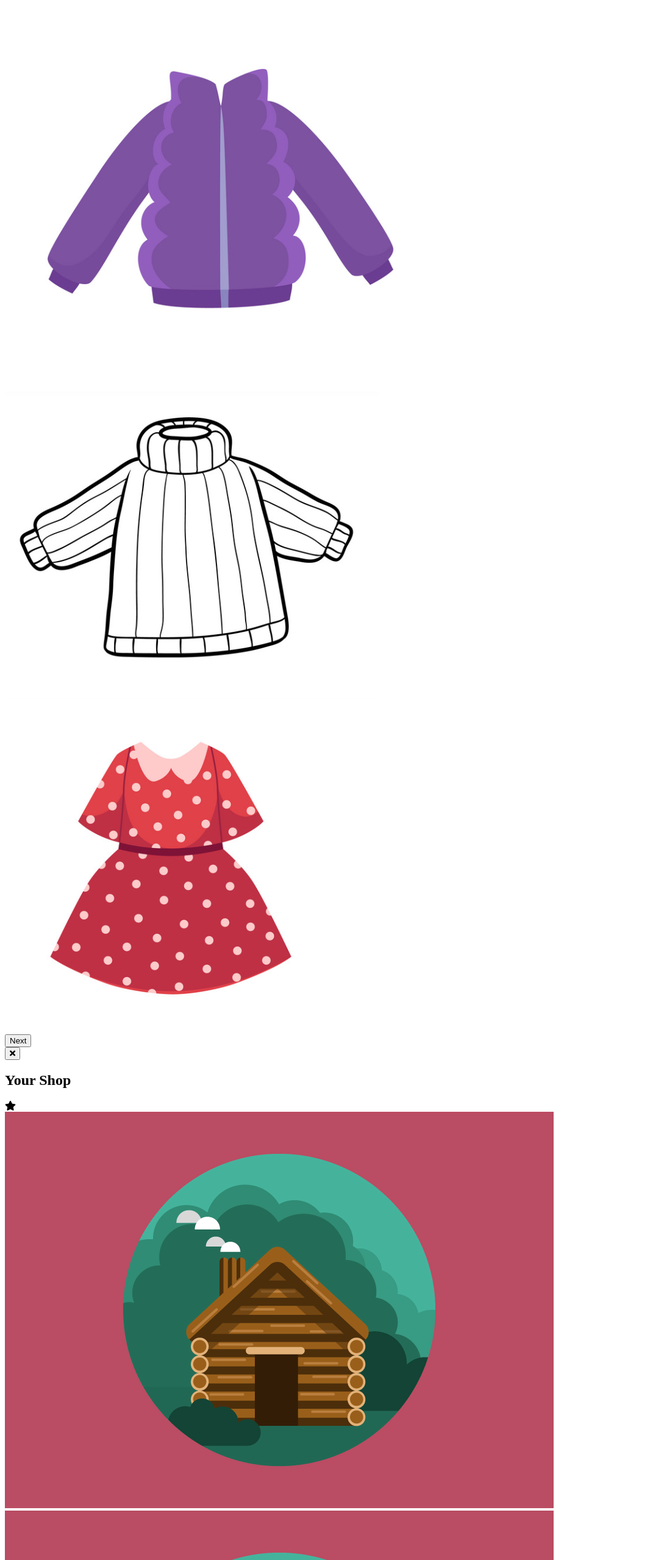
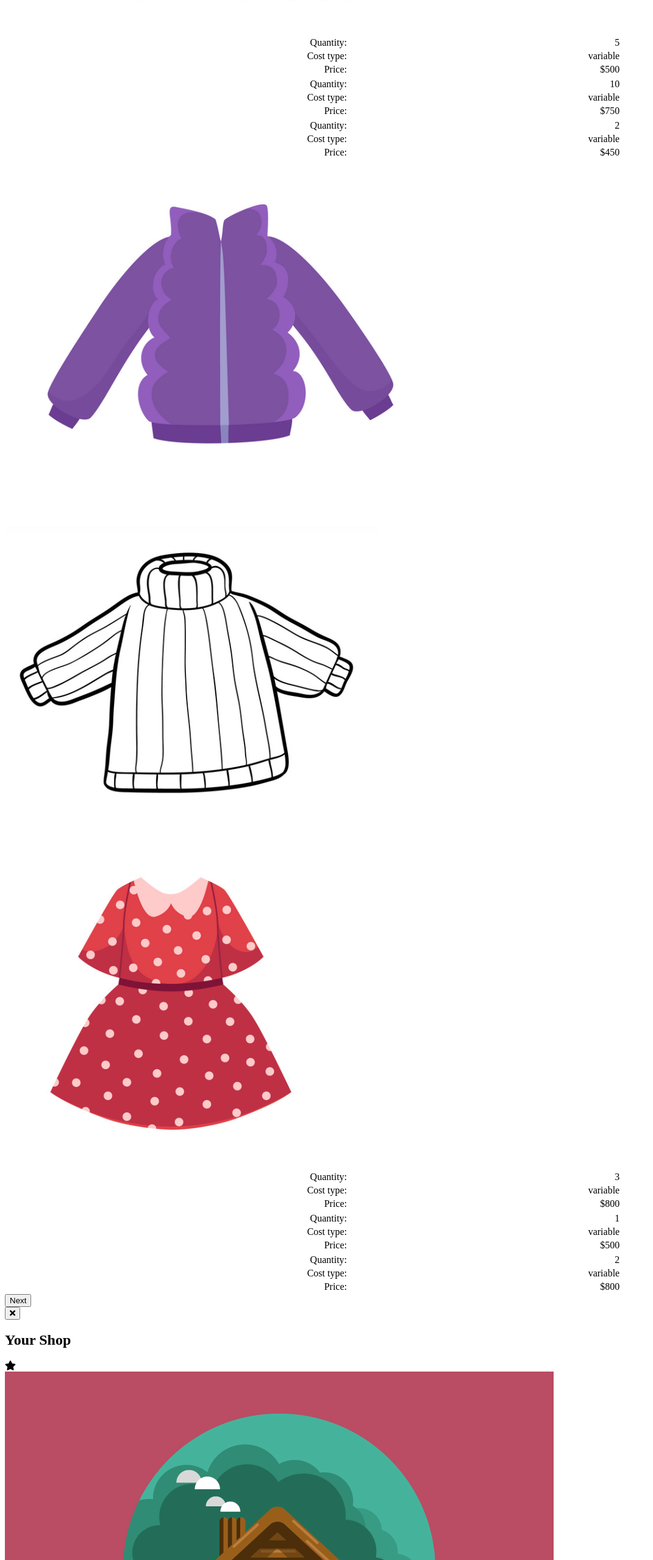
Before and after one commit to ayuzou/cmdfinance, a website with bundled scripts: page index.html in a window 1280 px wide. Shown: the part 8450-11008 px from the top of the page at 61% size, without its empty margins (0-1071 px from the left). Built offline with nearby package versions, Linux system fonts and the light colour scheme; files whose address does not match are found by name.

Commit message:
add no assets popup and price, quantity, cost type to assets with items

```diff
--- a/index.html
+++ b/index.html
@@ -121,6 +121,7 @@
           </div>
         </div>
 
+        <!-- Portfolio Item 5 -->
         Income statement
         <div class="col-md-6 col-lg-4">
           <div class="portfolio-item mx-auto" data-toggle="modal" data-target="#portfolioModal4">
@@ -134,6 +135,7 @@
         </div>
 
         <!-- Portfolio Item 5 -->
+        Assets no items
         <div class="col-md-6 col-lg-4">
           <div class="portfolio-item mx-auto" data-toggle="modal" data-target="#portfolioModal5">
             <div class="portfolio-item-caption d-flex align-items-center justify-content-center h-100 w-100">
@@ -342,27 +344,127 @@
                 </div>
                 <!-- Portfolio Modal - Image -->
                   <div class="row">
-                      <div class="col-md col-lg">
+                      <div class="col-md-4 col-lg-4">
                           <img class="img-fluid" src="img/portfolio/bluejeans.png" alt="">
                       </div>
-                      <div class="col-md col-lg">
+                      <div class="col-md-4 col-lg-4">
                           <img class="img-fluid" src="img/portfolio/greendress.png" alt="">
                       </div>
-                      <div class="col-md col-lg">
+                      <div class="col-md-4 col-lg-4">
                           <img class="img-fluid" src="img/portfolio/orangeshirt.png" alt="">
+                      </div>
+                  </div>
+                  <div class="row">
+                      <div class="col-md-4 col-lg-4">
+                          <table style="width:80%">
+                              <tr style="text-align: right">
+                                  <td>Quantity:</td>
+                                  <td>5</td>
+                              </tr>
+                              <tr style="text-align: right">
+                                  <td>Cost type:</td>
+                                  <td>variable</td>
+                              </tr>
+                              <tr style="text-align: right">
+                                  <td>Price:</td>
+                                  <td>$500</td>
+                              </tr>
+                          </table>
+                      </div>
+                      <div class="col-md-4 col-lg-4">
+                          <table style="width:80%">
+                              <tr style="text-align: right">
+                                  <td>Quantity:</td>
+                                  <td>10</td>
+                              </tr>
+                              <tr style="text-align: right">
+                                  <td>Cost type:</td>
+                                  <td>variable</td>
+                              </tr>
+                              <tr style="text-align: right">
+                                  <td>Price:</td>
+                                  <td>$750</td>
+                              </tr>
+                          </table>
+                      </div>
+                      <div class="col-md-4 col-lg-4">
+                          <table style="width:80%">
+                              <tr style="text-align: right">
+                                  <td>Quantity:</td>
+                                  <td>2</td>
+                              </tr>
+                              <tr style="text-align: right">
+                                  <td>Cost type:</td>
+                                  <td>variable</td>
+                              </tr>
+                              <tr style="text-align: right">
+                                  <td>Price:</td>
+                                  <td>$450</td>
+                              </tr>
+                          </table>
                       </div>
                   </div>
                   <div class="divider-custom"></div>
                   <div class="divider-custom-line"></div>
                   <div class="row">
-                      <div class="col-md col-lg">
+                      <div class="col-md-4 col-lg-4">
                           <img class="img-fluid" src="img/portfolio/purplejacket.png" alt="">
                       </div>
-                      <div class="col-md col-lg">
+                      <div class="col-md-4 col-lg-4">
                           <img class="img-fluid" src="img/portfolio/whitesweater.png" alt="">
                       </div>
-                      <div class="col-md col-lg">
+                      <div class="col-md-4 col-lg-4">
                           <img class="img-fluid" src="img/portfolio/reddress.png" alt="">
+                      </div>
+                  </div>
+                  <div class="row">
+                      <div class="col-md-4 col-lg-4">
+                          <table style="width:80%">
+                              <tr style="text-align: right">
+                                  <td>Quantity:</td>
+                                  <td>3</td>
+                              </tr>
+                              <tr style="text-align: right">
+                                  <td>Cost type:</td>
+                                  <td>variable</td>
+                              </tr>
+                              <tr style="text-align: right">
+                                  <td>Price:</td>
+                                  <td>$800</td>
+                              </tr>
+                          </table>
+                      </div>
+                      <div class="col-md-4 col-lg-4">
+                          <table style="width:80%">
+                              <tr style="text-align: right">
+                                  <td>Quantity:</td>
+                                  <td>1</td>
+                              </tr>
+                              <tr style="text-align: right">
+                                  <td>Cost type:</td>
+                                  <td>variable</td>
+                              </tr>
+                              <tr style="text-align: right">
+                                  <td>Price:</td>
+                                  <td>$500</td>
+                              </tr>
+                          </table>
+                      </div>
+                      <div class="col-md-4 col-lg-4">
+                          <table style="width:80%">
+                              <tr style="text-align: right">
+                                  <td>Quantity:</td>
+                                  <td>2</td>
+                              </tr>
+                              <tr style="text-align: right">
+                                  <td>Cost type:</td>
+                                  <td>variable</td>
+                              </tr>
+                              <tr style="text-align: right">
+                                  <td>Price:</td>
+                                  <td>$800</td>
+                              </tr>
+                          </table>
                       </div>
                   </div>
                   <div class="divider-custom"></div>
@@ -567,7 +669,7 @@
             <div class="row justify-content-center">
               <div class="col-lg-8">
                 <!-- Portfolio Modal - Title -->
-                <h2 class="portfolio-modal-title text-secondary text-uppercase mb-0">Locked Safe</h2>
+                <h2 class="portfolio-modal-title text-secondary text-uppercase mb-0">Assets</h2>
                 <!-- Icon Divider -->
                 <div class="divider-custom">
                   <div class="divider-custom-line"></div>
@@ -576,14 +678,8 @@
                   </div>
                   <div class="divider-custom-line"></div>
                 </div>
-                <!-- Portfolio Modal - Image -->
-                <img class="img-fluid rounded mb-5" src="img/portfolio/safe.png" alt="">
                 <!-- Portfolio Modal - Text -->
-                <p class="mb-5">Lorem ipsum dolor sit amet, consectetur adipisicing elit. Mollitia neque assumenda ipsam nihil, molestias magnam, recusandae quos quis inventore quisquam velit asperiores, vitae? Reprehenderit soluta, eos quod consequuntur itaque. Nam.</p>
-                <button class="btn btn-primary" href="#" data-dismiss="modal">
-                  <i class="fas fa-times fa-fw"></i>
-                  Close Window
-                </button>
+                <p class="mb-5">You have 0 assets. Go buy some!</p>
               </div>
             </div>
           </div>
```
